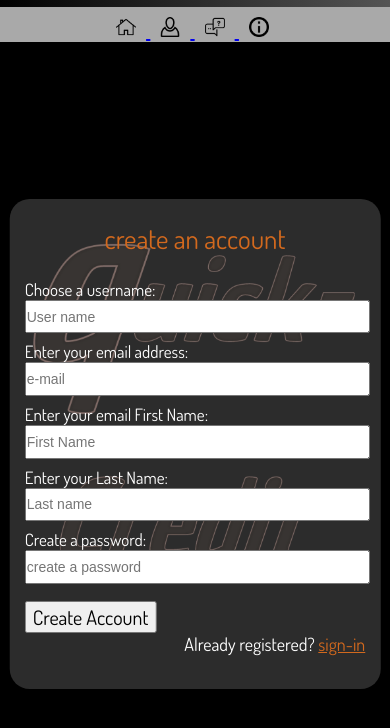
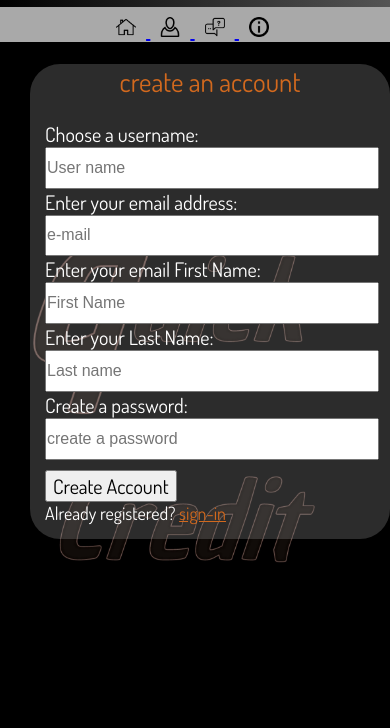
Before and after one commit to stanozzy/Quick-credit-UI, a plain HTML site: page register.html in a window 390 px wide. Shown: the part 78-806 px from the top of the page. Drawn offline with Linux system fonts and the light colour scheme.

Commit message:
[finishes #165661614] sign-in and sign-up pages made more responsive

```diff
--- a/CSS/style.css
+++ b/CSS/style.css
@@ -1,3 +1,4 @@
+/*STYLING FOR QUICK CREDIT WEBSITE */
 body{
 	color: white;
 	font-family: 'dosis';
@@ -6,28 +7,22 @@ body{
     padding: 0;
 }
 
+/* wrapper for page content*/
 .pageContent{
     background-color: rgba(169, 169, 169, 0.17);
     padding: 7px;
     max-width: 800px;
     text-align: justify;
-    /*margin-left: 20%;
-    margin-right: 20%;*/
     margin: 0 auto;
 
 }
+/* sign-in and sign-up forms*/
 .formContainer{
-    color: white;
     background-color: rgba(169, 169, 169, 0.26);
     padding: 0px 15px 15px 15px;
-    position: absolute;
-    top: 50%;
-    left: 50%;
-    transform: translate(-50%, -50%);
-    width: 450px;
-    height: 300px;
-    box-sizing: border-box;
-    border-radius: 20px;
+    max-width: 500px;
+    margin: 0 auto;
+    border-radius: 30px;
 }
 .formContainer h2{
     color: chocolate;
@@ -58,6 +53,7 @@ body{
 
 }
 
+/* Large screens */
 @media (min-width: 1280px){
     html {
   background: url(../images/background.png) no-repeat center center fixed;
@@ -66,6 +62,7 @@ body{
   -o-background-size: cover;
   background-size: cover;
 }
+    /* Acknowledge icons author only when the icons are visible */
     #attrib{
     display: none;
 }
@@ -96,7 +93,7 @@ body{
 }
 
 }
-
+    /* small screens */
     @media (max-width: 600px){
         html{
             background: url(../images/smallScreenBkg.jpg) no-repeat center center fixed;
@@ -118,7 +115,8 @@ body{
         }
 
 
-    #menu_bar{
+        /* hide menu bar when screen size is less than 600px wide*/
+        #menu_bar{
         display: none;
 
     }
@@ -142,11 +140,10 @@ body{
 
     }
 
-    #smallScreenMenuBar{
+/* for small screens, use icons instead of text in menu bar */
+#smallScreenMenuBar{
     height: 55px;
     background-color: darkgray;
-    /*background-image: linear-gradient(to left, black, #221506); */
-
 }
 #topbar{
     height: 85px;
@@ -255,14 +252,13 @@ body{
         margin-left: 2px;
         margin-right: 2px;
     }
+    .formContainer{
+        margin-left: 30px;
+    }
 
 
 }
 
-
-.msg{
-        float: right;
-}
 .msg a{
     color: chocolate;
 }
@@ -270,56 +266,12 @@ body{
     text-transform: uppercase;
 }
 
-.formWrapper{
-    color: white;
-    background-color: rgba(169, 169, 169, 0.26);
-    padding: 0px 15px 15px 15px;
-    position: absolute;
-    top: 50%;
-    left: 50%;
-    transform: translate(-50%, -50%);
-    width: 450px;
-    height: 490px;
-    box-sizing: border-box;
-    border-radius: 20px;
-    margin-top: 100px
-}
-.formWrapper h2{
-    color: chocolate;
-    text-align: center;
-    font-weight: 200;
-}
-
-.formWrapper .inputField{
-    position: relative;
-    margin-bottom: 7px;
-}
-
-.formWrapper .inputField input{
-    width: 100%;
-    padding: 2% 0;
-    font-size: 14px;
-}
-.formWrapper .inputField label{
-    font-size: 17px;
-}
-.formWrapper input[type="submit"]{
-    font-family: 'dosis';
-    font-size: 20px;
-    margin-top: 10px;
-    cursor: pointer;
-}
-.formWrapper input[type="submit"]:hover{
-    background-color: darkgray;
 
 }
 
 @media(max-width:600px){
     .formContainer{
         width:95%
-    }
-    .formWrapper{
-        width:95%;
     }
     .pageContent{
         padding: 20px;
--- a/register.html
+++ b/register.html
@@ -44,7 +44,7 @@
         </div>
 
     </div>
-    <div class="formWrapper">
+    <div class="formContainer">
         <h2>create an account</h2>
         <form class="form">
 
```
Also changed, not shown: index.html (+1 -1 lines), signIn.html (+1 -1 lines).
